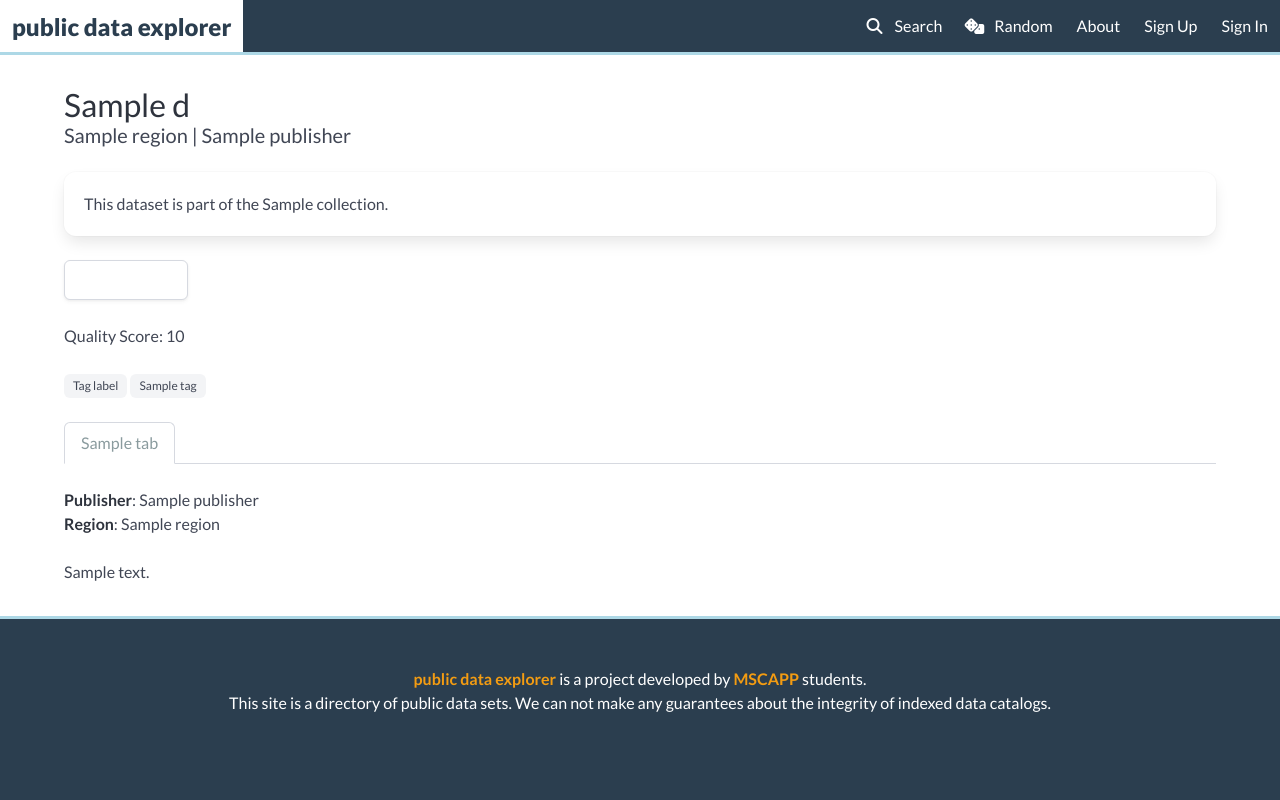
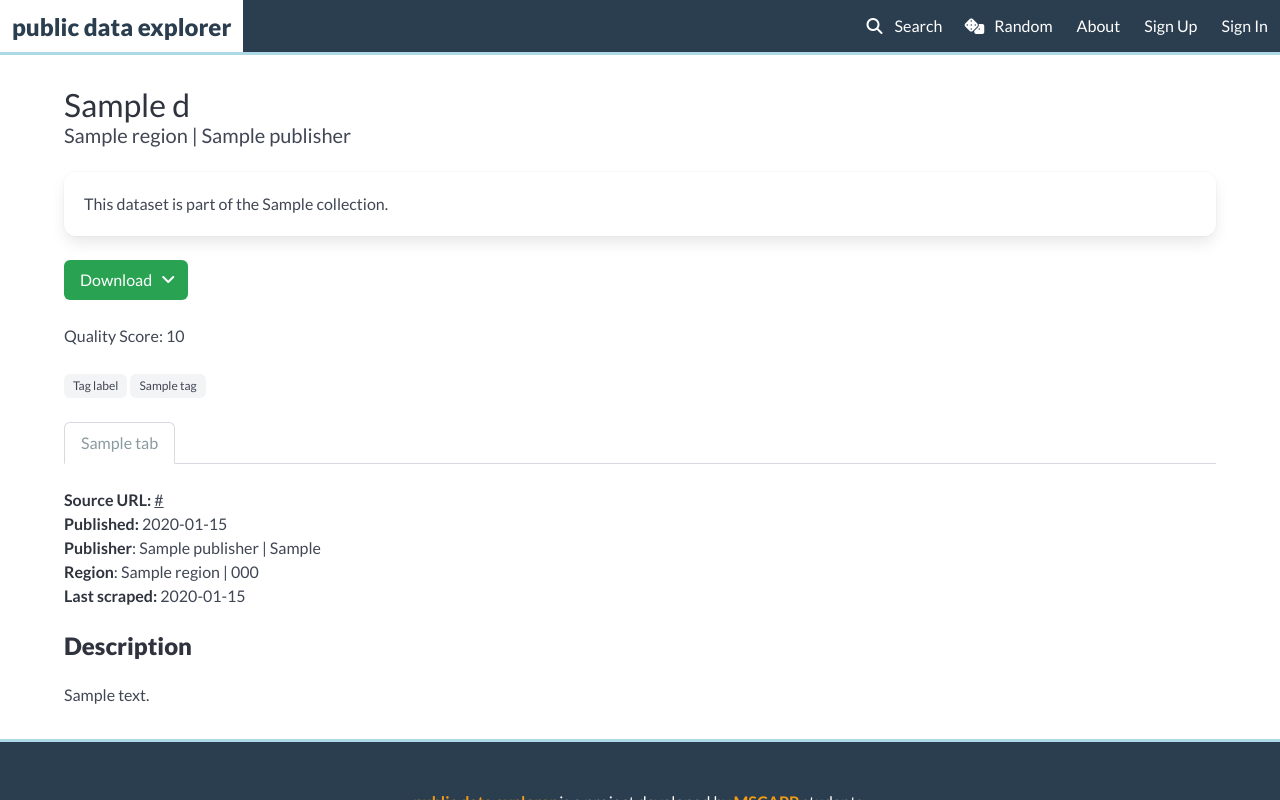
Before and after one commit to uchicago-mscapp-projects/public-data-portal, a Django app: template templates/dataset_detail.html in a window 1280 px wide. Run offline with Django 5.2, Linux system fonts and the light colour scheme; the template is opened without the code that fills it: most values are stand-ins (such as "Sample title", 1, 10 or a date in 2020).

Commit message:
a bit of design for the detail page

```diff
--- a/apps/catalog/views.py
+++ b/apps/catalog/views.py
@@ -43,7 +43,6 @@ def dataset_detail(request, dataset_id):
     # tabs for now; reorg later
     tabs = [
         {"id": "details", "title": "Details"},
-        {"id": "metadata", "title": "Metadata"},
         {"id": "comments", "title": "Comments"},
         {"id": "collections", "title": "Collections"},
     ]
--- a/static/css/main.css
+++ b/static/css/main.css
@@ -73,9 +73,9 @@
   --bulma-info-h: 204deg;
   --bulma-info-s: 70%;
   --bulma-info-l: 53%;
-  --bulma-success-h: 169deg;
-  --bulma-success-s: 76%;
-  --bulma-success-l: 42%;
+  --bulma-success-h: 140deg;
+  --bulma-success-s: 60%;
+  --bulma-success-l: 40%;
   --bulma-warning-h: 37deg;
   --bulma-warning-s: 90%;
   --bulma-warning-l: 51%;
@@ -115,3 +115,6 @@ html, body {
 .button {
   color: white;
 }
+.source-link {
+  text-decoration: underline;
+}
--- a/templates/dataset_detail.html
+++ b/templates/dataset_detail.html
@@ -32,7 +32,7 @@ Dataset detail view; in progress
   <div class="block">
     <div class="dropdown is-hoverable">
       <div class="dropdown-trigger">
-        <button class="button" aria-haspopup="true" aria-controls="dropdown-menu">
+        <button class="button is-success" aria-haspopup="true" aria-controls="dropdown-menu">
           <span>Download</span>
           <span class="icon is-small">
             <i class="fas fa-angle-down" aria-hidden="true"></i>
@@ -42,7 +42,7 @@ Dataset detail view; in progress
       <div class="dropdown-menu" id="dropdown-menu" role="menu">
         <div class="dropdown-content">
           {% for file in files %}
-            <a href="{{ file.url }}" target="_blank" class="dropdown-item">{{ file.file_type }} ({{ file.file_size_mb }}MB)</a>
+            <a href="{{ file.url }}" target="_blank" class="dropdown-item">{{ file.file_type|upper }} {% if file.file_size_mb %} ({{ file.file_size_mb }}MB) {% endif %}</a>
           {% endfor %}
         </div>
       </div>
@@ -79,16 +79,17 @@ Dataset detail view; in progress
   <div id="tab-content">
     <div class="tab-pane is-active" id="details">
       <div class="block">
-        <p><strong>Publisher</strong>: {{ ds.publisher }}</p>
-        <p><strong>Region</strong>: {{ ds.region }}</p>
+        <p><strong>Source URL:</strong> <a class="source-link" href="{{ ds.source_url }}">{{ ds.source_url }}</a></p>
+        <p><strong title="Timestamp on data provided by publisher..">Published:</strong> {{ ds.upstream_upload_time|date:"Y-m-d" }}</p>
+        <p><strong>Publisher</strong>: {{ ds.publisher.name }} | {{ds.publisher.get_kind_display}}</p>
+        <p><strong>Region</strong>: {{ ds.region.name }} | {{ ds.region.country_code|upper }}</p>
+        <p><strong title="Last time this data set was updated by our scrapers.">Last scraped:</strong> {{ ds.updated_at|date:"Y-m-d" }}</p>
+        <!--<p><strong title="">First seen:</strong> {{ ds.created_at }}</p>-->
       </div>
       <div class="block">
+        <h4 class="title is-4">Description</h4>
         <p>{{ ds.description }}</p>
       </div>
-    </div>
-    <div class="tab-pane" id="metadata">
-      <p>Created: {{ ds.created_at }}</p>
-      <p>Updated: {{ ds.updated_at }}</p>
     </div>
     <div class="tab-pane" id="comments">
       <p>Comments and other UGC can go here?</p>
```
